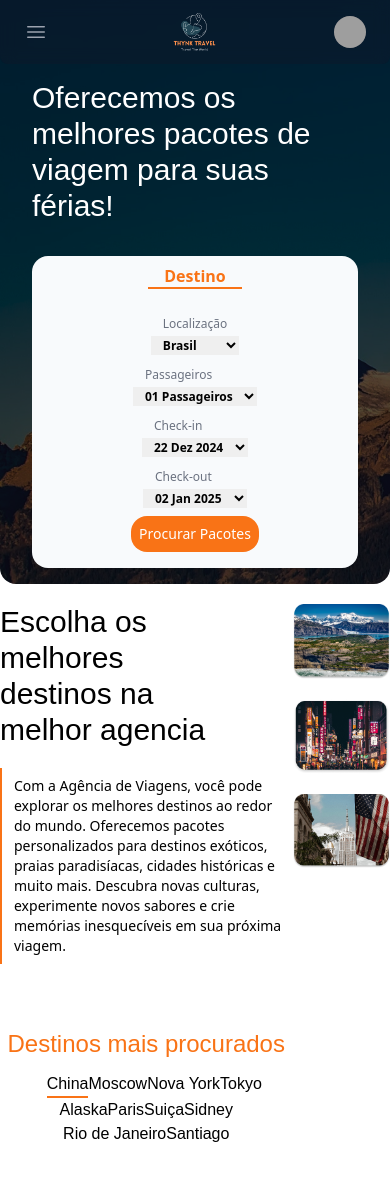
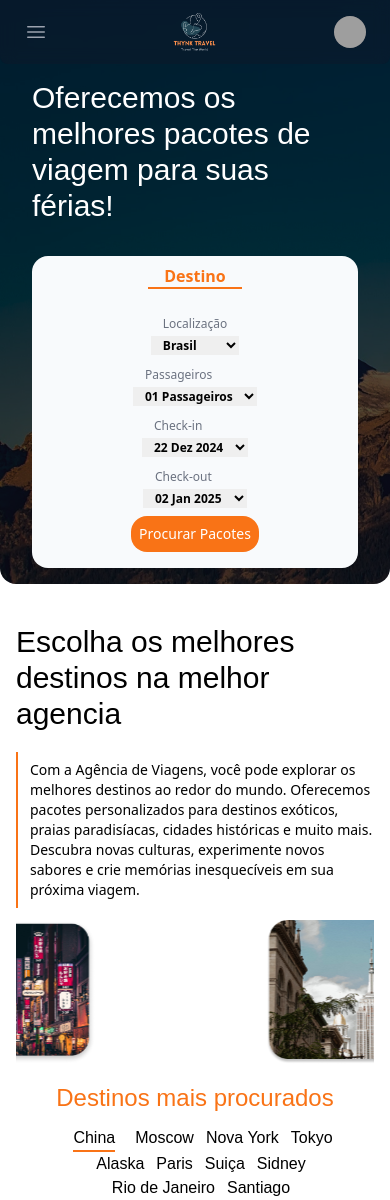
Before and after one commit to RicSilva9/Turismo, a React (Create React App) app in the folder thynk-travel/: page / in a window 390 px wide. Before the commit the page ends 1146 px from the top, so only its background shows below. Built offline with nearby package versions, Linux system fonts and the light colour scheme; grey boxes are pictures that could not be loaded.

Commit message:
"Added react-slick and slick-carousel dependencies, updated Destinos component with slider functionality, and refactored CSS classes for responsiveness." IA msm

```diff
--- a/thynk-travel/package.json
+++ b/thynk-travel/package.json
@@ -11,6 +11,8 @@
     "react": "^18.3.1",
     "react-dom": "^18.3.1",
     "react-scripts": "5.0.1",
+    "react-slick": "^0.30.2",
+    "slick-carousel": "^1.8.1",
     "web-vitals": "^2.1.4"
   },
   "scripts": {
--- a/thynk-travel/src/components/Destinos/index.jsx
+++ b/thynk-travel/src/components/Destinos/index.jsx
@@ -1,32 +1,63 @@
+import React from 'react';
+import Slider from 'react-slick';
+import 'slick-carousel/slick/slick.css';
+import 'slick-carousel/slick/slick-theme.css';
+
 export default function Destino() {
+  const images = [
+    `${process.env.PUBLIC_URL}/img/img-destinos-001.png`,
+    `${process.env.PUBLIC_URL}/img/img-destinos-002.png`,
+    `${process.env.PUBLIC_URL}/img/img-destinos-003.png`
+  ];
+
+  const settings = {
+    dots: false,
+    infinite: true,
+    speed: 800,
+    slidesToShow: 1,
+    slidesToScroll: 1,
+    autoplay: true,
+    autoplaySpeed: 2600
+  };
+
   return (
     <section className="lg:px-16 mx-4 max-sm:mx-0 md:px-8 flex lg:-mt-10 max-md:px-0">
 
-      <section className="w-3/4">
+      <section className="md:w-3/4 max-md:px-4 w-full">
 
-        <div className="mt-5 lg:mt-24">
-          <h2 className="text-4xl w-2/4 fjalla tracking-normal leading-tight hover:cursor-default max-md:w-3/4 max-md:text-3xl cursor-default">Escolha os melhores destinos na melhor agencia </h2>
+        <div className="mt-5 lg:mt-24 max-md:mt-10">
+          <h2 className="text-4xl w-2/4 fjalla tracking-normal leading-tight hover:cursor-default max-md:w-full max-md:text-3xl cursor-default">Escolha os melhores destinos na melhor agencia </h2>
           <p className="mt-5 w-2/4 text-sm ps-3 py-2 text-lg border-s-2 border-orange-500 max-lg:w-full cursor-default">Com a Agência de Viagens, você pode explorar os melhores destinos ao redor do mundo. Oferecemos pacotes personalizados para destinos exóticos, praias paradisíacas, cidades históricas e muito mais. Descubra novas culturas, experimente novos sabores e crie memórias inesquecíveis em sua próxima viagem.</p>
         </div>
 
-        <div className="mt-16">
+        <div className='md:hidden mt-3 overflow-hidden'>
+          <Slider {...settings}>
+            {images.map((image, index) => (
+              <div key={index}>
+                <img src={image} alt={`Imagem de destinos ${index}`} className="max-h-36 m-auto cursor-default"/>
+              </div>
+            ))}
+          </Slider>
+        </div>
+
+        <div className="mt-16 max-md:mt-3">
           <h3 className="text-3xl w-3/4 fjalla tracking-normal leading-tight hover:cursor-default text-orange-500 text-center max-lg:w-full max-md:text-2xl cursor-default">Destinos mais procurados</h3>
           <ul className="flex flex-wrap justify-center mt-3 w-3/4 px-10 max-lg:w-full max-md:px-5">
             <li className="border-b-2 border-orange-500 fjalla tracking-normal leading-tight text-lg max-md:ms-4 max-md:text-base cursor-default">China</li>
-            <li className="lg:ms-10 fjalla tracking-normal leading-tight text-lg md:ms-4 max-md:text-base cursor-default">Moscow</li>
-            <li className="lg:ms-10 fjalla tracking-normal leading-tight text-lg md:ms-4 max-md:text-base cursor-default">Nova York</li>
-            <li className="lg:ms-10 fjalla tracking-normal leading-tight text-lg md:ms-4 max-md:text-base cursor-default">Tokyo</li>
-            <li className="lg:ms-10 fjalla tracking-normal leading-tight text-lg md:ms-4 max-md:text-base cursor-default">Alaska</li>
-            <li className="lg:ms-10 fjalla tracking-normal leading-tight text-lg md:ms-4 max-md:text-base cursor-default">Paris</li>
-            <li className="lg:ms-10 fjalla tracking-normal leading-tight text-lg md:ms-4 max-md:text-base cursor-default">Suiça</li>
-            <li className="lg:ms-10 fjalla tracking-normal leading-tight text-lg md:ms-4 max-md:text-base cursor-default">Sidney</li>
-            <li className="lg:ms-10 fjalla tracking-normal leading-tight text-lg md:ms-4 max-md:text-base cursor-default">Rio de Janeiro</li>
-            <li className="lg:ms-10 fjalla tracking-normal leading-tight text-lg md:ms-4 max-md:text-base cursor-default">Santiago</li>
+            <li className="lg:ms-10 fjalla tracking-normal leading-tight text-lg md:ms-4 max-md:text-base cursor-default max-md:ms-5">Moscow</li>
+            <li className="lg:ms-10 fjalla tracking-normal leading-tight text-lg md:ms-4 max-md:text-base cursor-default max-md:ms-3">Nova York</li>
+            <li className="lg:ms-10 fjalla tracking-normal leading-tight text-lg md:ms-4 max-md:text-base cursor-default max-md:ms-3">Tokyo</li>
+            <li className="lg:ms-10 fjalla tracking-normal leading-tight text-lg md:ms-4 max-md:text-base cursor-default max-md:ms-3">Alaska</li>
+            <li className="lg:ms-10 fjalla tracking-normal leading-tight text-lg md:ms-4 max-md:text-base cursor-default max-md:ms-3">Paris</li>
+            <li className="lg:ms-10 fjalla tracking-normal leading-tight text-lg md:ms-4 max-md:text-base cursor-default max-md:ms-3">Suiça</li>
+            <li className="lg:ms-10 fjalla tracking-normal leading-tight text-lg md:ms-4 max-md:text-base cursor-default max-md:ms-3">Sidney</li>
+            <li className="lg:ms-10 fjalla tracking-normal leading-tight text-lg md:ms-4 max-md:text-base cursor-default max-md:ms-3">Rio de Janeiro</li>
+            <li className="lg:ms-10 fjalla tracking-normal leading-tight text-lg md:ms-4 max-md:text-base cursor-default max-md:ms-3">Santiago</li>
           </ul>
         </div>
       </section>
 
-      <div className="max-lg:flex max-lg:flex-col max-lg:items-end max-lg:w-1/4">
+      <div className="max-lg:flex max-lg:flex-col max-lg:items-end max-lg:w-1/4 max-md:hidden">
         <img src={`${process.env.PUBLIC_URL}/img/img-destinos-001.png`} alt="Imagem de destinos" className="lg:max-h-48 md:max-h-28 mt-5 cursor-default"/>
         <img src={`${process.env.PUBLIC_URL}/img/img-destinos-002.png`} alt="Imagem de destinos" className="lg:max-h-48 mt-5 md:max-h-28 cursor-default"/>
         <img src={`${process.env.PUBLIC_URL}/img/img-destinos-003.png`} alt="Imagem de destinos" className="lg:max-h-48 mt-5 md:max-h-28 cursor-default"/>
@@ -35,4 +66,6 @@ export default function Destino() {
   )
 }
 
-// FALTA A RESPOSIVIDADE DO CELULAR, E AGORA EU APRENDI QUE ESTAVA USANDO A RESPONSIVIDADE ERRADA COLOCANDO O "MAX"
+// SÓ AGORA EU APRENDI QUE USAVA A RESPONSIVIDADE DE FORMA ERRADA COLOCANDO O "MAX". QUANDO FIZER UMA REFATORADA NO CÓDIGO RU CONCERTO ISSO AQUI E NO HEADER.
+
+//eu preciso organizar melhor o codigo antes do publica-lo
```
Also changed, not shown: 1 other file (tests, documents, lock files or other folders).
